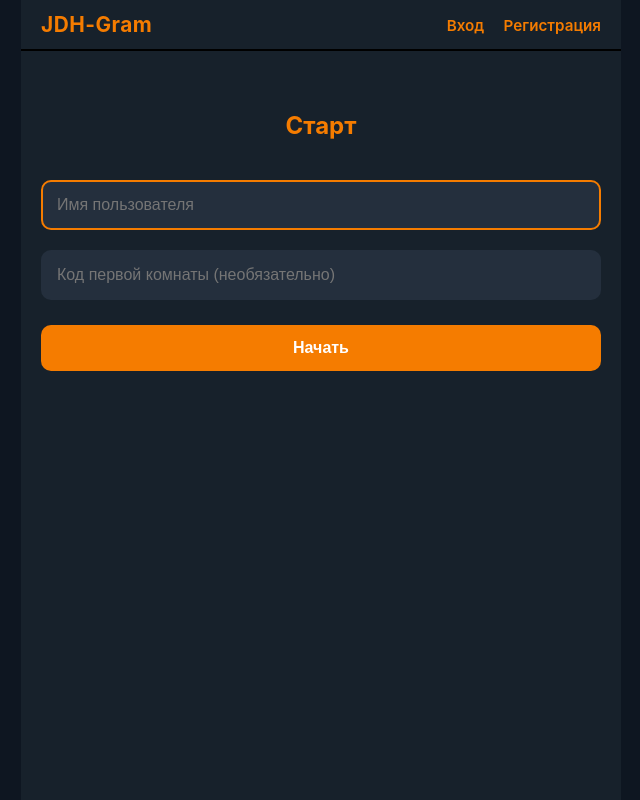
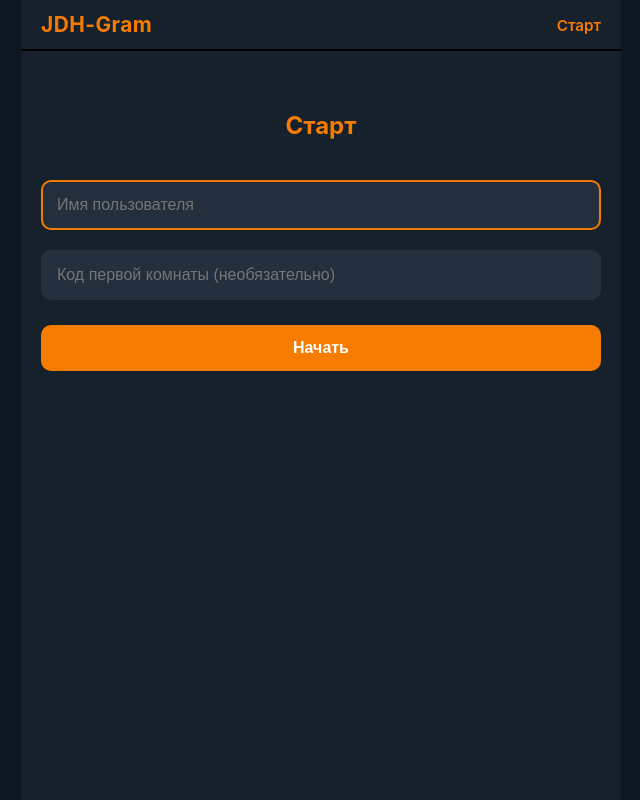
Before and after one commit to JDH-AF/JDHgram-, a Flask app: page /register in a window 1280 px wide. Shown: the whole page, without its empty margins (319-959 px from the left). Run offline with Flask 3, Linux system fonts and the light colour scheme.

Commit message:
Update base.html

```diff
--- a/templates/base.html
+++ b/templates/base.html
@@ -154,10 +154,8 @@
             <nav class="nav-links">
                 {% if current_user.is_authenticated %}
                     <a href="{{ url_for('index') }}">Чаты</a>
-                    <a href="{{ url_for('logout') }}" style="color: var(--text-muted);">Выход</a>
                 {% else %}
-                    <a href="{{ url_for('login') }}">Вход</a>
-                    <a href="{{ url_for('register') }}">Регистрация</a>
+                    <a href="{{ url_for('register') }}">Старт</a>
                 {% endif %}
             </nav>
         </header>
```
